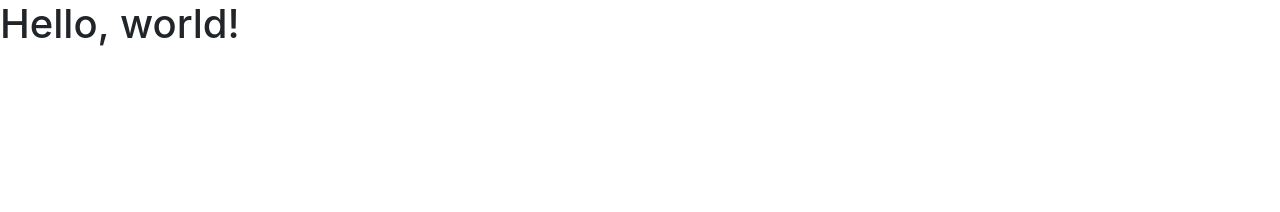
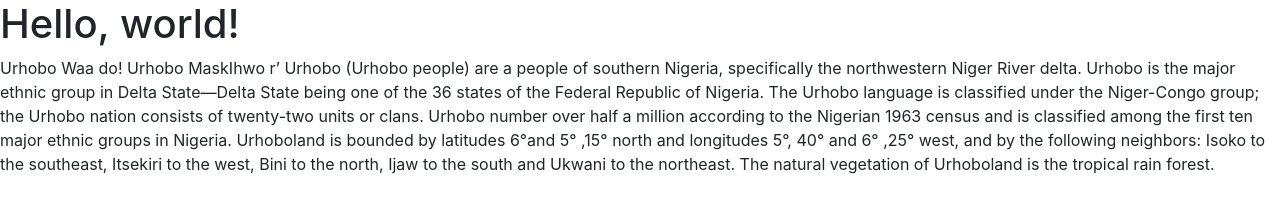
Before and after one commit to rumeson/urhoboTranslator, a plain HTML site: page index.html in a window 1280 px wide. Drawn offline with nearby package versions, Linux system fonts and the light colour scheme.

Commit message:
new paragraph

```diff
--- a/index.html
+++ b/index.html
@@ -22,6 +22,13 @@
   </head>
   <body>
     <h1>Hello, world!</h1>
+    <p>Urhobo Waa do!
+Urhobo MaskIhwo r’ Urhobo (Urhobo people) are a people of southern Nigeria, specifically the northwestern Niger River delta. Urhobo is the major ethnic group in Delta State—Delta State being one of the 36 states of the Federal Republic of Nigeria. The Urhobo language is classified under the Niger-Congo group; the Urhobo nation consists of twenty-two units or clans.
+
+Urhobo number over half a million according to the Nigerian 1963 census and is classified among the first ten major ethnic groups in Nigeria. Urhoboland is bounded by latitudes 6°and 5° ,15° north and longitudes 5°, 40° and 6° ,25° west, and by the following neighbors: Isoko to the southeast, Itsekiri to the west, Bini to the north, Ijaw to the south and Ukwani to the northeast. The natural vegetation of Urhoboland is the tropical rain forest.</p>
+
+
+
 
     <!-- Optional JavaScript -->
     <!-- jQuery first, then Popper.js, then Bootstrap JS -->
```
